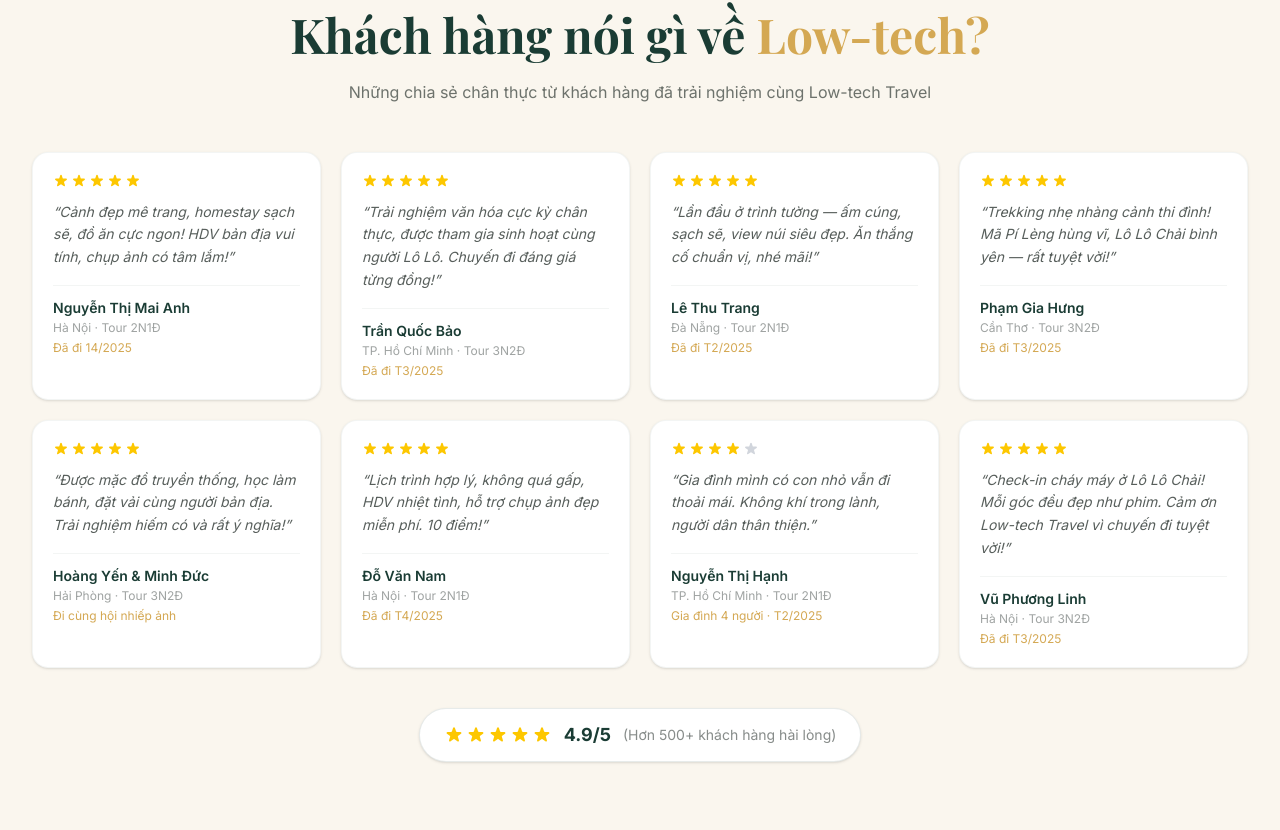
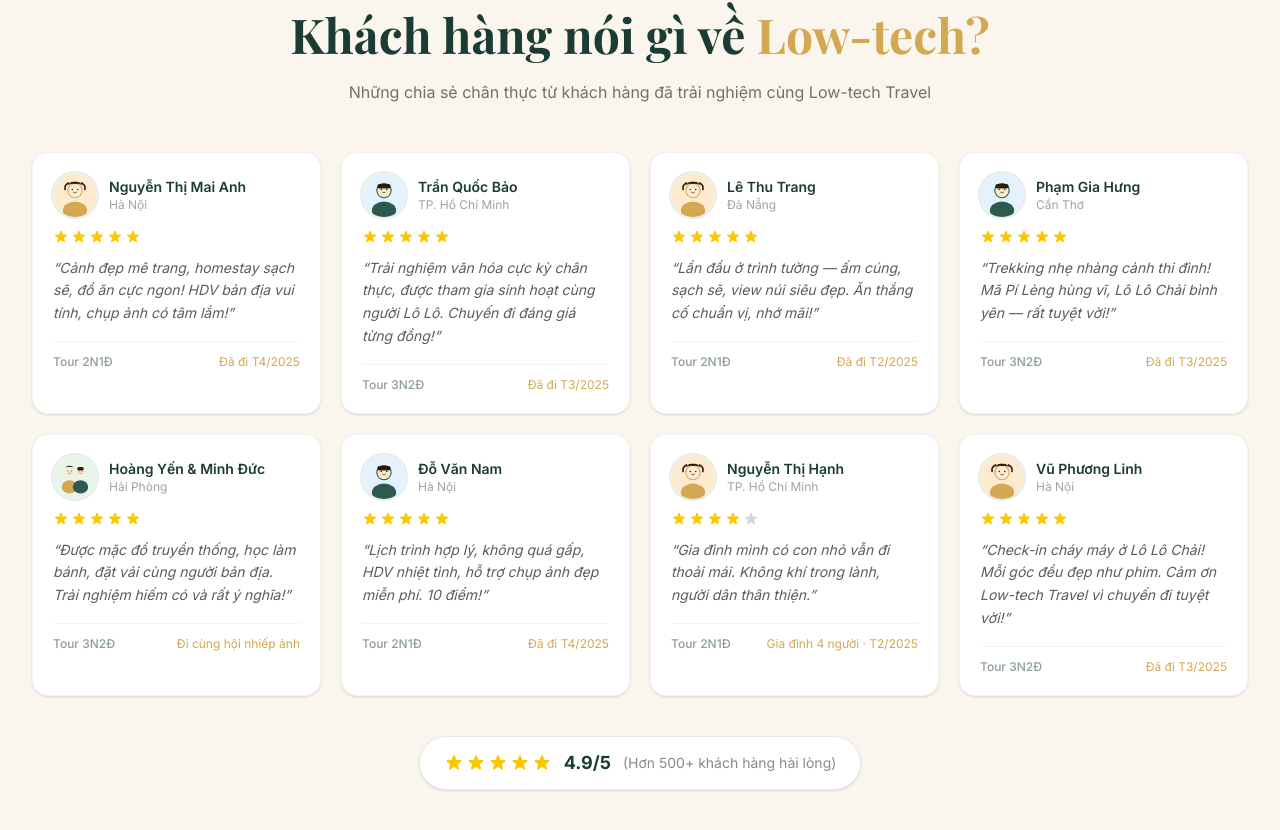
Before and after one commit to ahihi8z8z/web_test, a React (Vite) app: page / in a window 1280 px wide. Shown: the part 6856-7686 px from the top of the page. Built offline with nearby package versions, Linux system fonts and the light colour scheme.

Commit message:
feat: add avatar icons to testimonials (male/female/couple)

```diff
--- a/src/components/Testimonials.jsx
+++ b/src/components/Testimonials.jsx
@@ -1,8 +1,4 @@
-import { useRef, useEffect } from 'react'
-import gsap from 'gsap'
-import { ScrollTrigger } from 'gsap/ScrollTrigger'
-
-gsap.registerPlugin(ScrollTrigger)
+import useInView from '../hooks/useInView'
 
 const reviews = [
   {
@@ -10,14 +6,16 @@
     city: 'Hà Nội',
     tour: 'Tour 2N1Đ',
     stars: 5,
+    gender: 'female',
     quote: 'Cảnh đẹp mê trang, homestay sạch sẽ, đồ ăn cực ngon! HDV bản địa vui tính, chụp ảnh có tâm lắm!',
-    date: 'Đã đi 14/2025',
+    date: 'Đã đi T4/2025',
   },
   {
     name: 'Trần Quốc Bảo',
     city: 'TP. Hồ Chí Minh',
     tour: 'Tour 3N2Đ',
     stars: 5,
+    gender: 'male',
     quote: 'Trải nghiệm văn hóa cực kỳ chân thực, được tham gia sinh hoạt cùng người Lô Lô. Chuyến đi đáng giá từng đồng!',
     date: 'Đã đi T3/2025',
   },
@@ -26,7 +24,8 @@
     city: 'Đà Nẵng',
     tour: 'Tour 2N1Đ',
     stars: 5,
-    quote: 'Lần đầu ở trình tường — ấm cúng, sạch sẽ, view núi siêu đẹp. Ăn thắng cố chuẩn vị, nhé mãi!',
+    gender: 'female',
+    quote: 'Lần đầu ở trình tường — ấm cúng, sạch sẽ, view núi siêu đẹp. Ăn thắng cố chuẩn vị, nhớ mãi!',
     date: 'Đã đi T2/2025',
   },
   {
@@ -34,6 +33,7 @@
     city: 'Cần Thơ',
     tour: 'Tour 3N2Đ',
     stars: 5,
+    gender: 'male',
     quote: 'Trekking nhẹ nhàng cảnh thi đình! Mã Pí Lèng hùng vĩ, Lô Lô Chải bình yên — rất tuyệt vời!',
     date: 'Đã đi T3/2025',
   },
@@ -42,6 +42,7 @@
     city: 'Hải Phòng',
     tour: 'Tour 3N2Đ',
     stars: 5,
+    gender: 'couple',
     quote: 'Được mặc đồ truyền thống, học làm bánh, đặt vải cùng người bản địa. Trải nghiệm hiếm có và rất ý nghĩa!',
     date: 'Đi cùng hội nhiếp ảnh',
   },
@@ -50,6 +51,7 @@
     city: 'Hà Nội',
     tour: 'Tour 2N1Đ',
     stars: 5,
+    gender: 'male',
     quote: 'Lịch trình hợp lý, không quá gấp, HDV nhiệt tình, hỗ trợ chụp ảnh đẹp miễn phí. 10 điểm!',
     date: 'Đã đi T4/2025',
   },
@@ -58,6 +60,7 @@
     city: 'TP. Hồ Chí Minh',
     tour: 'Tour 2N1Đ',
     stars: 4,
+    gender: 'female',
     quote: 'Gia đình mình có con nhỏ vẫn đi thoải mái. Không khí trong lành, người dân thân thiện.',
     date: 'Gia đình 4 người · T2/2025',
   },
@@ -66,10 +69,66 @@
     city: 'Hà Nội',
     tour: 'Tour 3N2Đ',
     stars: 5,
+    gender: 'female',
     quote: 'Check-in cháy máy ở Lô Lô Chải! Mỗi góc đều đẹp như phim. Cảm ơn Low-tech Travel vì chuyến đi tuyệt vời!',
     date: 'Đã đi T3/2025',
   },
 ]
+
+function AvatarIcon({ gender }) {
+  if (gender === 'female') {
+    return (
+      <svg className="w-full h-full" viewBox="0 0 80 80" fill="none">
+        <circle cx="40" cy="40" r="40" fill="#FDEBD0" />
+        <circle cx="40" cy="32" r="14" fill="#D4A853" />
+        <ellipse cx="40" cy="68" rx="22" ry="16" fill="#D4A853" />
+        <circle cx="40" cy="32" r="12" fill="#FDEBD0" />
+        <circle cx="35" cy="30" r="1.5" fill="#1a3c34" />
+        <circle cx="45" cy="30" r="1.5" fill="#1a3c34" />
+        <path d="M37 35 Q40 38 43 35" stroke="#1a3c34" strokeWidth="1.2" fill="none" strokeLinecap="round" />
+        <path d="M24 26 Q30 14 40 16 Q50 14 56 26 Q52 18 40 20 Q28 18 24 26Z" fill="#2d1a0e" />
+        <path d="M22 30 Q20 22 28 18" stroke="#2d1a0e" strokeWidth="3" fill="none" strokeLinecap="round" />
+        <path d="M58 30 Q60 22 52 18" stroke="#2d1a0e" strokeWidth="3" fill="none" strokeLinecap="round" />
+      </svg>
+    )
+  }
+
+  if (gender === 'couple') {
+    return (
+      <svg className="w-full h-full" viewBox="0 0 80 80" fill="none">
+        <circle cx="40" cy="40" r="40" fill="#E8F5E9" />
+        <circle cx="30" cy="30" r="9" fill="#FDEBD0" />
+        <circle cx="30" cy="30" r="7" fill="#FDEBD0" />
+        <circle cx="27" cy="29" r="1" fill="#1a3c34" />
+        <circle cx="33" cy="29" r="1" fill="#1a3c34" />
+        <path d="M28 33 Q30 35 32 33" stroke="#1a3c34" strokeWidth="0.8" fill="none" strokeLinecap="round" />
+        <path d="M21 25 Q25 18 30 20 Q35 18 39 25 Q36 20 30 22 Q24 20 21 25Z" fill="#2d1a0e" />
+        <ellipse cx="30" cy="58" rx="14" ry="12" fill="#D4A853" />
+        <circle cx="50" cy="30" r="9" fill="#FDEBD0" />
+        <circle cx="50" cy="30" r="7" fill="#FDEBD0" />
+        <circle cx="47" cy="29" r="1" fill="#1a3c34" />
+        <circle cx="53" cy="29" r="1" fill="#1a3c34" />
+        <path d="M48 33 Q50 35 52 33" stroke="#1a3c34" strokeWidth="0.8" fill="none" strokeLinecap="round" />
+        <rect x="44" y="22" width="12" height="6" rx="3" fill="#2d1a0e" />
+        <ellipse cx="50" cy="58" rx="14" ry="12" fill="#2d5a4e" />
+      </svg>
+    )
+  }
+
+  // male (default)
+  return (
+    <svg className="w-full h-full" viewBox="0 0 80 80" fill="none">
+      <circle cx="40" cy="40" r="40" fill="#E3F2FD" />
+      <circle cx="40" cy="32" r="14" fill="#2d5a4e" />
+      <ellipse cx="40" cy="68" rx="22" ry="16" fill="#2d5a4e" />
+      <circle cx="40" cy="32" r="12" fill="#FDEBD0" />
+      <circle cx="35" cy="30" r="1.5" fill="#1a3c34" />
+      <circle cx="45" cy="30" r="1.5" fill="#1a3c34" />
+      <path d="M37 35 Q40 38 43 35" stroke="#1a3c34" strokeWidth="1.2" fill="none" strokeLinecap="round" />
+      <rect x="28" y="20" width="24" height="8" rx="4" fill="#2d1a0e" />
+    </svg>
+  )
+}
 
 function Stars({ count }) {
   return (
@@ -89,25 +148,12 @@
 }
 
 export default function Testimonials() {
-  const sectionRef = useRef()
-
-  useEffect(() => {
-    const ctx = gsap.context(() => {
-      gsap.fromTo('.review-card',
-        { y: 50, opacity: 0 },
-        { y: 0, opacity: 1, duration: 0.6, stagger: 0.1, ease: 'power3.out',
-          scrollTrigger: { trigger: sectionRef.current, start: 'top 75%', once: true },
-        }
-      )
-    }, sectionRef)
-
-    return () => ctx.revert()
-  }, [])
+  const [ref, visible] = useInView(0.1)
 
   return (
-    <section id="reviews" ref={sectionRef} className="section-padding bg-cream">
+    <section id="reviews" ref={ref} className="section-padding bg-cream">
       <div className="max-w-7xl mx-auto">
-        <div className="text-center mb-12">
+        <div className={`text-center mb-12 transition-all duration-700 ${visible ? 'opacity-100 translate-y-0' : 'opacity-0 translate-y-10'}`}>
           <p className="text-accent font-semibold text-sm tracking-wider uppercase mb-3">
             Đánh giá khách hàng
           </p>
@@ -123,23 +169,34 @@
           {reviews.map((r, i) => (
             <div
               key={i}
-              className="review-card bg-white rounded-2xl p-5 shadow-sm border border-primary/5 hover:shadow-md hover:-translate-y-1 transition-all duration-300"
+              className={`bg-white rounded-2xl p-5 shadow-sm border border-primary/5 hover:shadow-md hover:-translate-y-1 transition-all duration-700 ${
+                visible ? 'opacity-100 translate-y-0' : 'opacity-0 translate-y-12'
+              }`}
+              style={{ transitionDelay: visible ? `${i * 100}ms` : '0ms' }}
             >
+              <div className="flex items-center gap-3 mb-3">
+                <div className="w-11 h-11 rounded-full overflow-hidden flex-shrink-0 ring-2 ring-primary/10">
+                  <AvatarIcon gender={r.gender} />
+                </div>
+                <div>
+                  <p className="font-semibold text-primary text-sm">{r.name}</p>
+                  <p className="text-dark/40 text-xs">{r.city}</p>
+                </div>
+              </div>
               <Stars count={r.stars} />
               <p className="text-dark/70 text-sm leading-relaxed mt-3 mb-4 italic">
                 &ldquo;{r.quote}&rdquo;
               </p>
-              <div className="border-t border-primary/5 pt-3">
-                <p className="font-semibold text-primary text-sm">{r.name}</p>
-                <p className="text-dark/40 text-xs mt-0.5">{r.city} · {r.tour}</p>
-                <p className="text-accent text-xs mt-1">{r.date}</p>
+              <div className="border-t border-primary/5 pt-3 flex items-center justify-between">
+                <span className="text-primary/50 text-xs font-medium">{r.tour}</span>
+                <span className="text-accent text-xs">{r.date}</span>
               </div>
             </div>
           ))}
         </div>
 
         {/* Rating summary */}
-        <div className="mt-10 text-center">
+        <div className={`mt-10 text-center transition-all duration-700 delay-700 ${visible ? 'opacity-100 translate-y-0' : 'opacity-0 translate-y-6'}`}>
           <div className="inline-flex items-center gap-3 bg-white rounded-full px-6 py-3 shadow-sm border border-primary/10">
             <div className="flex gap-0.5">
               {Array.from({ length: 5 }).map((_, i) => (
```
